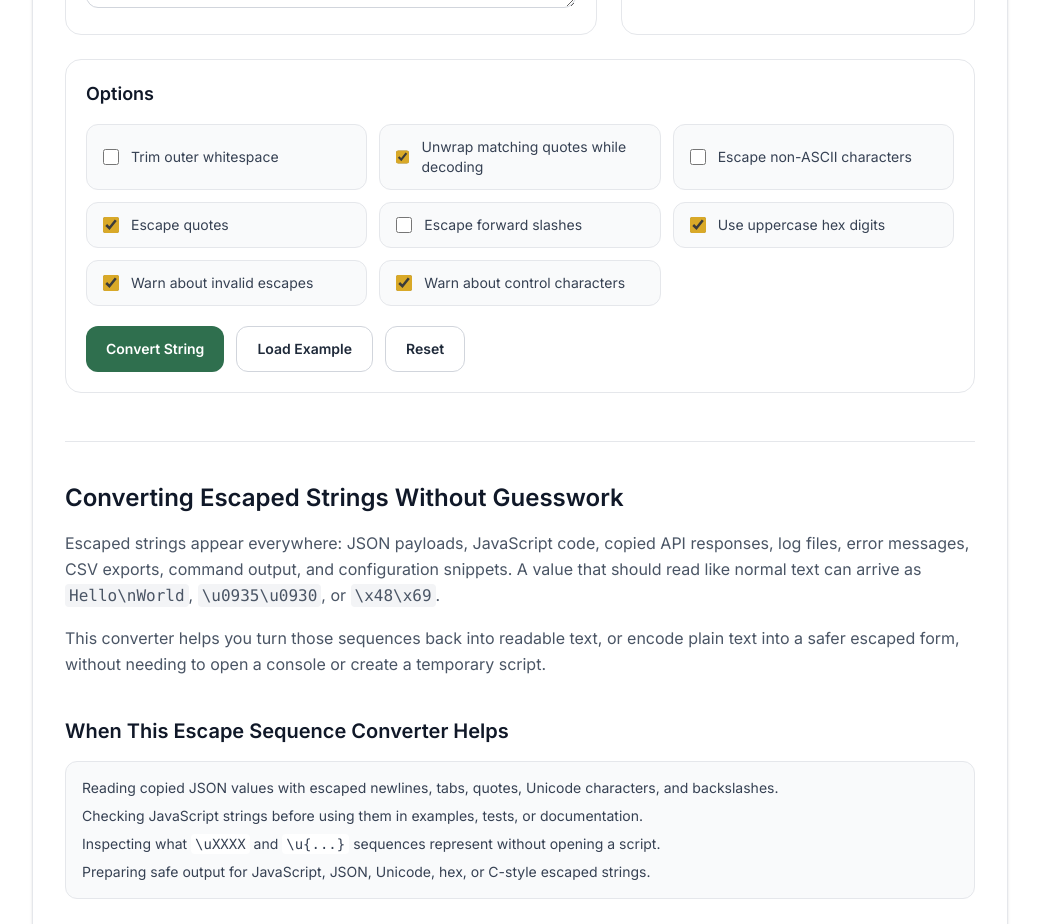
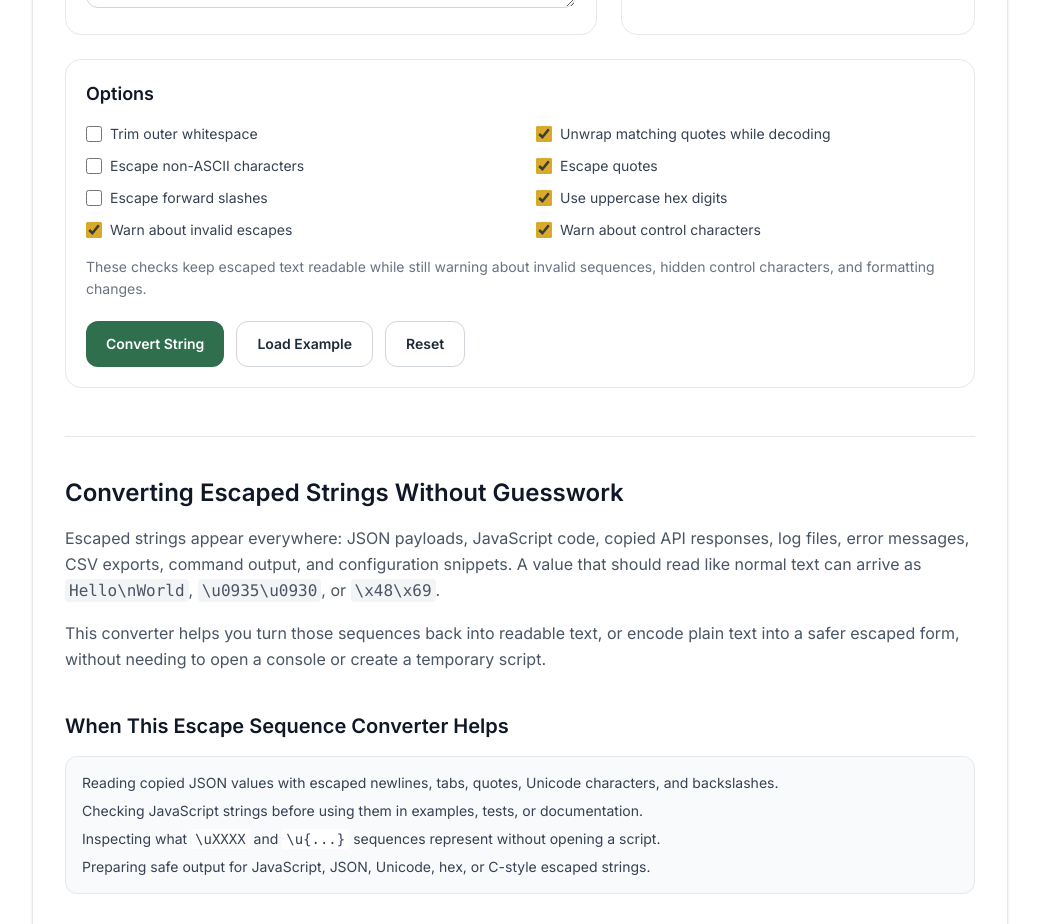
Before and after one commit to vaarunsonawwane-ops/yoryantra-new, a Next.js app: page /tools/string-escape-sequence-converter in a window 1280 px wide. Shown: the part 960-1884 px from the top of the page, without its empty margins (120-1159 px from the left). Built offline with nearby package versions, Linux system fonts and the light colour scheme.

Commit message:
Update ToolClient.tsx

```diff
--- a/app/tools/string-escape-sequence-converter/ToolClient.tsx
+++ b/app/tools/string-escape-sequence-converter/ToolClient.tsx
@@ -234,7 +234,7 @@ export default function ToolClient() {
 
       <div className="mt-6 rounded-2xl border border-gray-200 bg-white p-5">
         <h3 className="text-lg font-semibold text-gray-900">Options</h3>
-        <div className="mt-4 grid gap-3 md:grid-cols-2 lg:grid-cols-3">
+        <div className="mt-4 grid gap-x-8 gap-y-3 md:grid-cols-2">
           <Toggle checked={trimInput} onChange={setTrimInput} label="Trim outer whitespace" />
           <Toggle checked={unwrapQuotes} onChange={setUnwrapQuotes} label="Unwrap matching quotes while decoding" />
           <Toggle checked={escapeNonAscii} onChange={setEscapeNonAscii} label="Escape non-ASCII characters" />
@@ -244,6 +244,9 @@ export default function ToolClient() {
           <Toggle checked={warnInvalidEscapes} onChange={setWarnInvalidEscapes} label="Warn about invalid escapes" />
           <Toggle checked={warnControlCharacters} onChange={setWarnControlCharacters} label="Warn about control characters" />
         </div>
+        <p className="mt-4 text-sm leading-relaxed text-gray-500">
+          These checks keep escaped text readable while still warning about invalid sequences, hidden control characters, and formatting changes.
+        </p>
 
         <div className="mt-5 flex flex-wrap gap-3">
           <button
@@ -830,7 +833,7 @@ function getNotes(result: Result): Issue[] {
 
 function Toggle({ checked, onChange, label }: { checked: boolean; onChange: (value: boolean) => void; label: string }) {
   return (
-    <label className="flex items-center gap-3 rounded-xl border border-gray-200 bg-gray-50 px-4 py-3 text-sm text-gray-700">
+    <label className="flex items-center gap-2 text-sm text-gray-700">
       <input
         type="checkbox"
         checked={checked}
```
